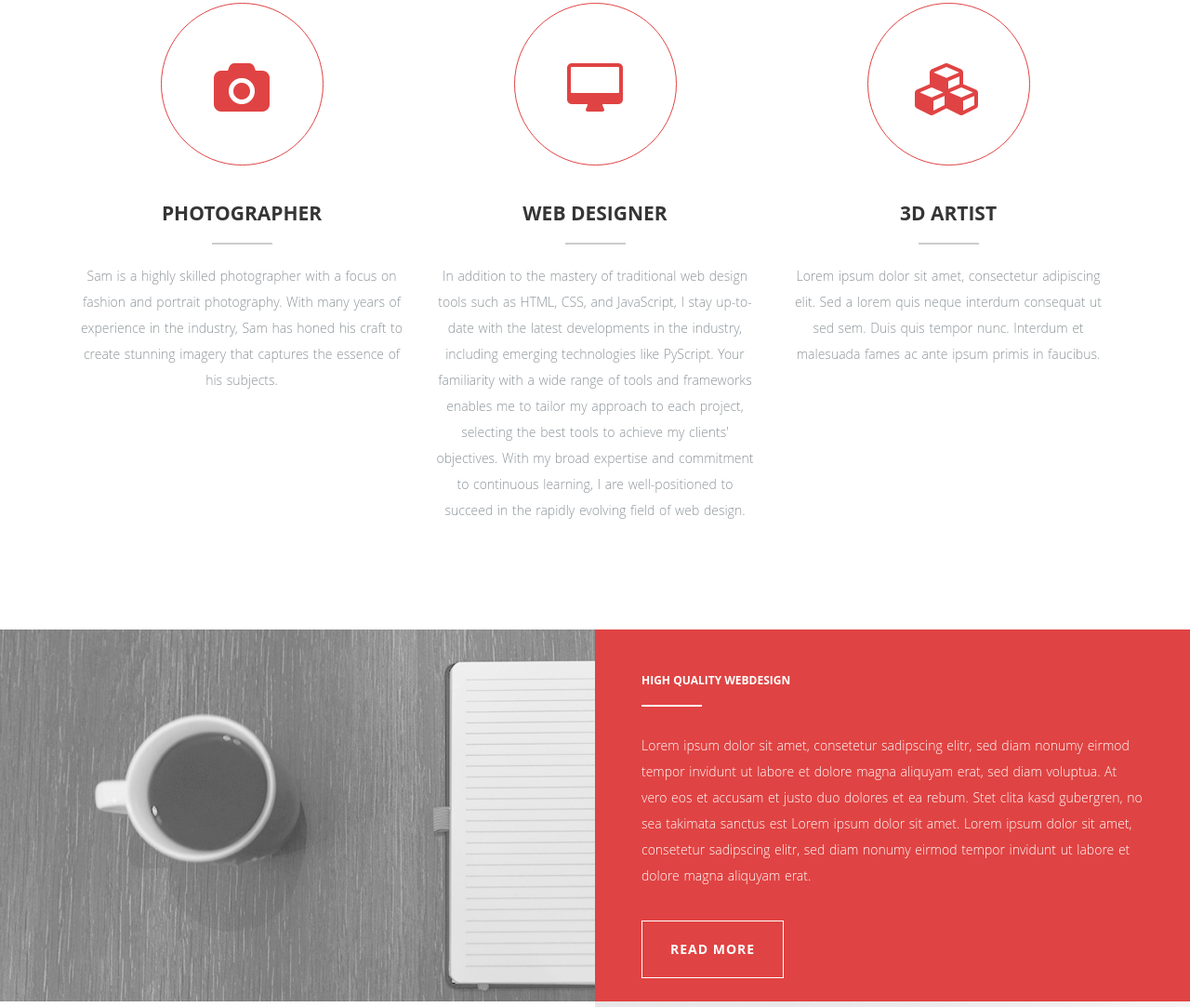
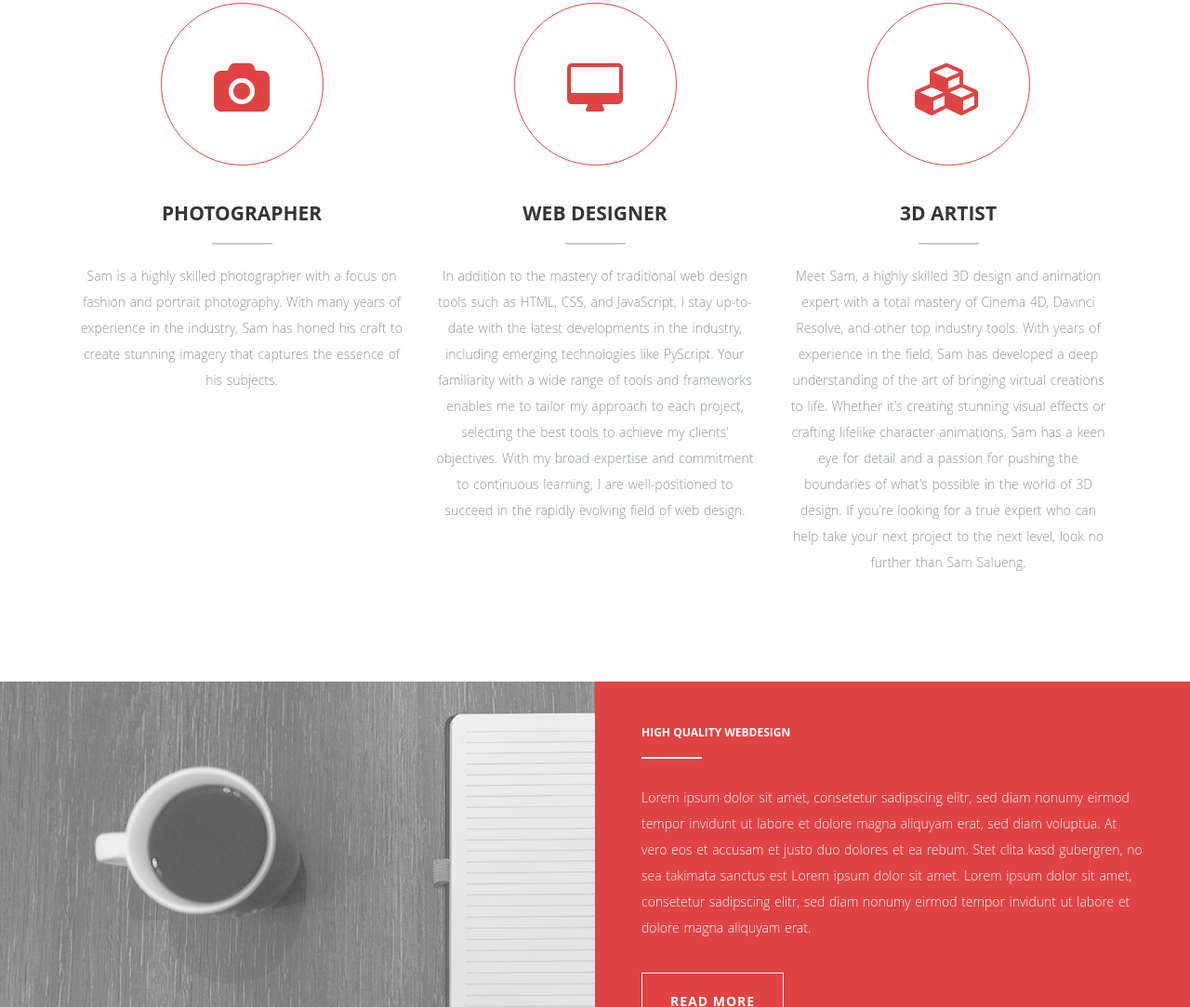
Before and after one commit to BigTel2020/Sam-Salueng-new-color-website, a plain HTML site: page index.html in a window 1280 px wide. Shown: the part 1510-2593 px from the top of the page at 93% size. Drawn offline with nearby package versions, Linux system fonts and the light colour scheme; some packages are replaced by stand-ins of ours.

Commit message:
3D Artist

```diff
--- a/index.html
+++ b/index.html
@@ -166,9 +166,13 @@
                 <i class="fa fa-cubes"></i><!-- Icon -->
               </div>
               <h2>3D Artist</h2><!-- Title -->
-              <p>Lorem ipsum dolor sit amet, consectetur adipiscing elit. Sed a lorem quis neque interdum consequat ut
-                sed sem. Duis quis tempor nunc. Interdum et malesuada fames ac ante ipsum
-                primis in faucibus.</p><!-- Description -->
+              <p>Meet Sam, a highly skilled 3D design and animation expert with a total mastery of Cinema 4D,
+                Davinci Resolve, and other top industry tools. With years of experience in the field, Sam has
+                developed a deep understanding of the art of bringing virtual creations to life.
+                Whether it's creating stunning visual effects or crafting lifelike character animations,
+                Sam has a keen eye for detail and a passion for pushing the boundaries of what's possible
+                in the world of 3D design. If you're looking for a true expert who can help take your next
+                project to the next level, look no further than Sam Salueng.</p><!-- Description -->
             </div>
           </div>
           <div class="clearfix"></div>
```
